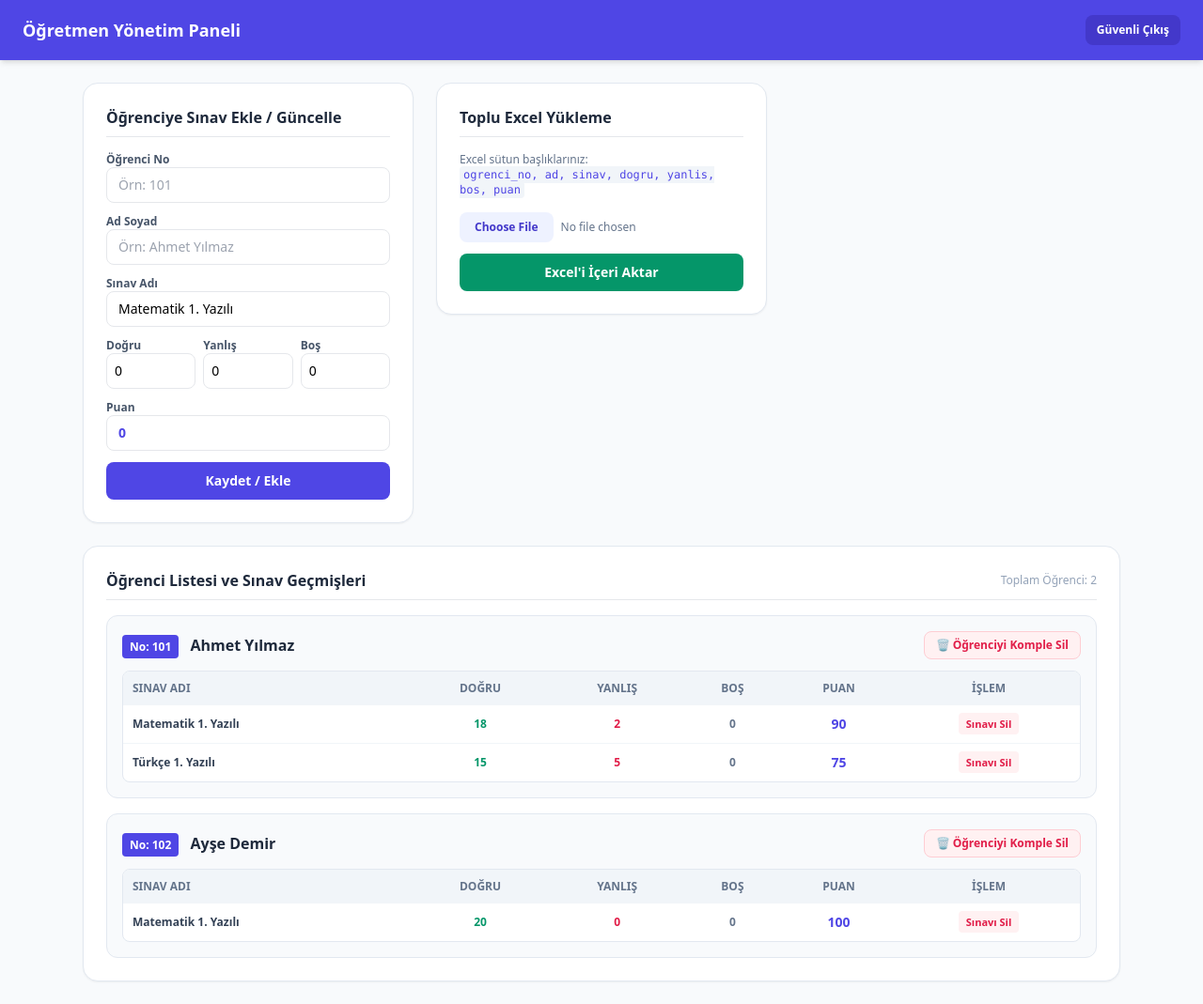
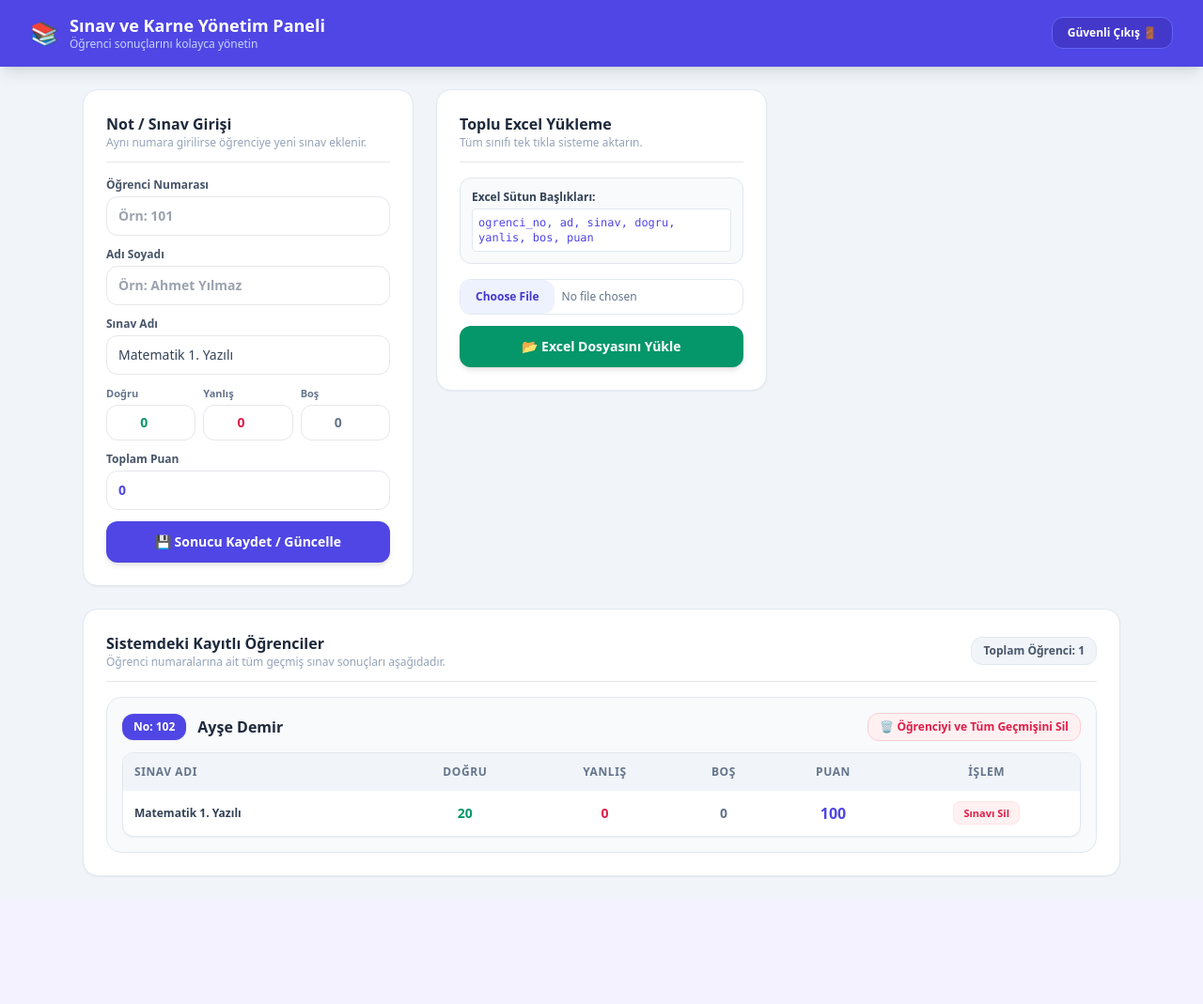
Before and after one commit to busrakaradeniz13/sinav-sistemi, a Flask app: page /admin in a window 1280 px wide. Shown: the whole page at 94% size. After the commit the page ends 934 px from the top, so only its background shows below. Run offline with Flask 3, Linux system fonts and the light colour scheme; the visitor is signed in with stand-in values (Sample User, id 1); some libraries are stand-ins or nearby versions.

Commit message:
Update admin.html

```diff
--- a/templates/admin.html
+++ b/templates/admin.html
@@ -6,19 +6,22 @@
     <title>Öğretmen Yönetim Paneli</title>
     <script src="https://cdn.tailwindcss.com"></script>
 </head>
-<body class="bg-slate-50 min-h-screen">
+<body class="bg-slate-100 min-h-screen font-sans">
 
     {% if not giris_yapildi %}
     <!-- GİRİŞ EKRANI -->
     <div class="min-h-screen flex items-center justify-center p-4">
         <div class="w-full max-w-sm bg-white rounded-2xl shadow-xl p-8 border border-slate-200">
-            <h2 class="text-2xl font-bold text-center text-slate-800 mb-2">Öğretmen Paneli</h2>
-            <p class="text-xs text-center text-slate-500 mb-6">Yönetici paneline erişmek için şifrenizi girin.</p>
+            <div class="text-center mb-6">
+                <span class="text-3xl">👩‍🏫</span>
+                <h2 class="text-2xl font-bold text-slate-800 mt-2">Öğretmen Paneli</h2>
+                <p class="text-xs text-slate-500 mt-1">Yönetim paneline erişmek için şifrenizi girin.</p>
+            </div>
 
             {% with messages = get_flashed_messages(with_categories=true) %}
                 {% if messages %}
                     {% for category, message in messages %}
-                        <div class="mb-4 p-3 bg-rose-50 text-rose-700 text-xs rounded-xl text-center font-semibold">
+                        <div class="mb-4 p-3 bg-rose-50 text-rose-700 text-xs rounded-xl text-center font-semibold border border-rose-100">
                             {{ message }}
                         </div>
                     {% endfor %}
@@ -27,9 +30,9 @@
 
             <form method="POST" class="space-y-4">
                 <div>
-                    <label class="block text-xs font-semibold text-slate-600 uppercase mb-1">Giriş Şifresi</label>
-                    <input type="password" name="sifre" placeholder="••••" required
-                        class="w-full px-4 py-3 rounded-xl border border-slate-300 focus:outline-none focus:ring-2 focus:ring-indigo-500 text-center font-bold text-lg">
+                    <label class="block text-xs font-semibold text-slate-600 uppercase mb-1">Yönetici Şifresi</label>
+                    <input type="password" name="sifre" placeholder="••••" required autofocus
+                        class="w-full px-4 py-3 rounded-xl border border-slate-300 focus:outline-none focus:ring-2 focus:ring-indigo-500 text-center font-bold text-lg tracking-widest">
                 </div>
                 <button type="submit"
                     class="w-full bg-indigo-600 hover:bg-indigo-700 text-white font-semibold py-3 rounded-xl transition duration-200 shadow-md">
@@ -41,9 +44,17 @@
 
     {% else %}
     <!-- YÖNETİM PANELİ -->
-    <nav class="bg-indigo-600 text-white px-6 py-4 flex justify-between items-center shadow-md">
-        <h1 class="text-lg font-bold">Öğretmen Yönetim Paneli</h1>
-        <a href="/admin/cikis" class="text-xs bg-indigo-700 hover:bg-indigo-800 px-3 py-2 rounded-lg font-semibold transition">Güvenli Çıkış</a>
+    <nav class="bg-indigo-600 text-white px-8 py-4 flex justify-between items-center shadow-lg">
+        <div class="flex items-center space-x-3">
+            <span class="text-2xl">📚</span>
+            <div>
+                <h1 class="text-lg font-bold leading-tight">Sınav ve Karne Yönetim Paneli</h1>
+                <p class="text-xs text-indigo-200">Öğrenci sonuçlarını kolayca yönetin</p>
+            </div>
+        </div>
+        <a href="/admin/cikis" class="text-xs bg-indigo-700 hover:bg-indigo-800 px-4 py-2 rounded-xl font-semibold transition border border-indigo-500">
+            Güvenli Çıkış 🚪
+        </a>
     </nav>
 
     <div class="max-w-6xl mx-auto p-6 space-y-6">
@@ -51,7 +62,8 @@
         {% with messages = get_flashed_messages(with_categories=true) %}
             {% if messages %}
                 {% for category, message in messages %}
-                    <div class="p-4 rounded-xl text-sm font-semibold bg-emerald-100 text-emerald-800 border border-emerald-200">
+                    <div class="p-4 rounded-xl text-sm font-semibold shadow-sm border
+                        {% if category == 'success' %}bg-emerald-50 text-emerald-800 border-emerald-200{% else %}bg-blue-50 text-blue-800 border-blue-200{% endif %}">
                         {{ message }}
                     </div>
                 {% endfor %}
@@ -61,106 +73,126 @@
         <div class="grid grid-cols-1 md:grid-cols-3 gap-6">
 
             <!-- ÖĞRENCİ / SINAV EKLEME FORMU -->
-            <div class="bg-white p-6 rounded-2xl shadow-sm border border-slate-200">
-                <h2 class="text-md font-bold text-slate-800 mb-4 pb-2 border-b">Öğrenciye Sınav Ekle / Güncelle</h2>
+            <div class="bg-white p-6 rounded-2xl shadow-sm border border-slate-200 h-fit space-y-4">
+                <div class="border-b pb-3">
+                    <h2 class="text-md font-bold text-slate-800">Not / Sınav Girişi</h2>
+                    <p class="text-xs text-slate-400">Aynı numara girilirse öğrenciye yeni sınav eklenir.</p>
+                </div>
+
                 <form action="/admin/kaydet" method="POST" class="space-y-3">
                     <div>
-                        <label class="block text-xs font-semibold text-slate-600">Öğrenci No</label>
-                        <input type="text" name="ogrenci_no" placeholder="Örn: 101" required class="w-full px-3 py-2 border rounded-lg text-sm">
+                        <label class="block text-xs font-semibold text-slate-600 mb-1">Öğrenci Numarası</label>
+                        <input type="text" name="ogrenci_no" placeholder="Örn: 101" required class="w-full px-3 py-2.5 border rounded-xl text-sm font-bold text-slate-700 focus:ring-2 focus:ring-indigo-500 outline-none">
                     </div>
                     <div>
-                        <label class="block text-xs font-semibold text-slate-600">Ad Soyad</label>
-                        <input type="text" name="ad" placeholder="Örn: Ahmet Yılmaz" required class="w-full px-3 py-2 border rounded-lg text-sm">
+                        <label class="block text-xs font-semibold text-slate-600 mb-1">Adı Soyadı</label>
+                        <input type="text" name="ad" placeholder="Örn: Ahmet Yılmaz" required class="w-full px-3 py-2.5 border rounded-xl text-sm font-semibold text-slate-700 focus:ring-2 focus:ring-indigo-500 outline-none">
                     </div>
                     <div>
-                        <label class="block text-xs font-semibold text-slate-600">Sınav Adı</label>
-                        <input type="text" name="sinav" value="Matematik 1. Yazılı" required class="w-full px-3 py-2 border rounded-lg text-sm">
+                        <label class="block text-xs font-semibold text-slate-600 mb-1">Sınav Adı</label>
+                        <input type="text" name="sinav" value="Matematik 1. Yazılı" required class="w-full px-3 py-2.5 border rounded-xl text-sm text-slate-700 focus:ring-2 focus:ring-indigo-500 outline-none">
                     </div>
+
                     <div class="grid grid-cols-3 gap-2">
                         <div>
-                            <label class="block text-xs font-semibold text-slate-600">Doğru</label>
-                            <input type="number" name="dogru" value="0" class="w-full px-2 py-2 border rounded-lg text-sm">
+                            <label class="block text-[11px] font-semibold text-slate-500 mb-1">Doğru</label>
+                            <input type="number" name="dogru" value="0" min="0" class="w-full px-2 py-2 border rounded-xl text-center text-sm font-bold text-emerald-600 focus:ring-2 focus:ring-indigo-500 outline-none">
                         </div>
                         <div>
-                            <label class="block text-xs font-semibold text-slate-600">Yanlış</label>
-                            <input type="number" name="yanlis" value="0" class="w-full px-2 py-2 border rounded-lg text-sm">
+                            <label class="block text-[11px] font-semibold text-slate-500 mb-1">Yanlış</label>
+                            <input type="number" name="yanlis" value="0" min="0" class="w-full px-2 py-2 border rounded-xl text-center text-sm font-bold text-rose-600 focus:ring-2 focus:ring-indigo-500 outline-none">
                         </div>
                         <div>
-                            <label class="block text-xs font-semibold text-slate-600">Boş</label>
-                            <input type="number" name="bos" value="0" class="w-full px-2 py-2 border rounded-lg text-sm">
+                            <label class="block text-[11px] font-semibold text-slate-500 mb-1">Boş</label>
+                            <input type="number" name="bos" value="0" min="0" class="w-full px-2 py-2 border rounded-xl text-center text-sm font-bold text-slate-500 focus:ring-2 focus:ring-indigo-500 outline-none">
                         </div>
                     </div>
+
                     <div>
-                        <label class="block text-xs font-semibold text-slate-600">Puan</label>
-                        <input type="number" name="puan" value="0" class="w-full px-3 py-2 border rounded-lg text-sm font-bold text-indigo-600">
+                        <label class="block text-xs font-semibold text-slate-600 mb-1">Toplam Puan</label>
+                        <input type="number" name="puan" value="0" min="0" max="100" class="w-full px-3 py-2.5 border rounded-xl text-sm font-bold text-indigo-600 focus:ring-2 focus:ring-indigo-500 outline-none">
                     </div>
-                    <button type="submit" class="w-full bg-indigo-600 text-white py-2.5 rounded-lg text-sm font-semibold hover:bg-indigo-700 transition">
-                        Kaydet / Ekle
+
+                    <button type="submit" class="w-full bg-indigo-600 hover:bg-indigo-700 text-white py-3 rounded-xl text-sm font-semibold transition shadow-md">
+                        💾 Sonucu Kaydet / Güncelle
                     </button>
                 </form>
             </div>
 
-            <!-- EXCEL YÜKLEME -->
+            <!-- EXCEL İLE TOPLU YÜKLEME -->
             <div class="bg-white p-6 rounded-2xl shadow-sm border border-slate-200 h-fit space-y-4">
-                <h2 class="text-md font-bold text-slate-800 pb-2 border-b">Toplu Excel Yükleme</h2>
-                <p class="text-xs text-slate-500">Excel sütun başlıklarınız:<br>
-                <code class="bg-slate-100 px-1 py-0.5 rounded text-indigo-600 font-mono">ogrenci_no, ad, sinav, dogru, yanlis, bos, puan</code></p>
+                <div class="border-b pb-3">
+                    <h2 class="text-md font-bold text-slate-800">Toplu Excel Yükleme</h2>
+                    <p class="text-xs text-slate-400">Tüm sınıfı tek tıkla sisteme aktarın.</p>
+                </div>
+
+                <div class="bg-slate-50 p-3 rounded-xl border border-slate-200 text-xs text-slate-600 space-y-1">
+                    <p class="font-semibold text-slate-700">Excel Sütun Başlıkları:</p>
+                    <code class="text-indigo-600 font-mono block bg-white p-1.5 rounded border border-slate-200">ogrenci_no, ad, sinav, dogru, yanlis, bos, puan</code>
+                </div>
 
                 <form action="/admin/excel-yukle" method="POST" enctype="multipart/form-data" class="space-y-3">
                     <input type="file" name="excel_dosya" accept=".xlsx, .csv" required
-                        class="w-full text-xs text-slate-500 file:mr-2 file:py-2 file:px-4 file:rounded-lg file:border-0 file:text-xs file:font-semibold file:bg-indigo-50 file:text-indigo-700 hover:file:bg-indigo-100">
-                    <button type="submit" class="w-full bg-emerald-600 text-white py-2.5 rounded-lg text-sm font-semibold hover:bg-emerald-700 transition">
-                        Excel'i İçeri Aktar
+                        class="w-full text-xs text-slate-500 file:mr-2 file:py-2.5 file:px-4 file:rounded-xl file:border-0 file:text-xs file:font-semibold file:bg-indigo-50 file:text-indigo-700 hover:file:bg-indigo-100 cursor-pointer border border-slate-200 rounded-xl">
+                    <button type="submit" class="w-full bg-emerald-600 hover:bg-emerald-700 text-white py-3 rounded-xl text-sm font-semibold transition shadow-md">
+                        📂 Excel Dosyasını Yükle
                     </button>
                 </form>
             </div>
 
-            <!-- ÖĞRENCİLER VE TÜM GEÇMİŞİ LİSTESİ -->
-            <div class="md:col-span-3 bg-white p-6 rounded-2xl shadow-sm border border-slate-200">
-                <div class="flex justify-between items-center mb-4 pb-2 border-b">
-                    <h2 class="text-md font-bold text-slate-800">Öğrenci Listesi ve Sınav Geçmişleri</h2>
-                    <span class="text-xs text-slate-400">Toplam Öğrenci: {{ veriler|length }}</span>
+            <!-- ÖĞRENCİ LİSTESİ VE KARNELERİ -->
+            <div class="md:col-span-3 bg-white p-6 rounded-2xl shadow-sm border border-slate-200 space-y-4">
+                <div class="flex justify-between items-center border-b pb-3">
+                    <div>
+                        <h2 class="text-md font-bold text-slate-800">Sistemdeki Kayıtlı Öğrenciler</h2>
+                        <p class="text-xs text-slate-400">Öğrenci numaralarına ait tüm geçmiş sınav sonuçları aşağıdadır.</p>
+                    </div>
+                    <span class="text-xs bg-slate-100 text-slate-600 px-3 py-1.5 rounded-xl font-bold border border-slate-200">
+                        Toplam Öğrenci: {{ veriler|length }}
+                    </span>
                 </div>
 
                 <div class="space-y-4">
                     {% for no, bilgi in veriler.items() %}
-                    <div class="p-4 bg-slate-50 border border-slate-200 rounded-xl space-y-3">
-                        <!-- Öğrenci Bilgi Başlığı -->
-                        <div class="flex justify-between items-center">
-                            <div>
-                                <span class="text-xs bg-indigo-600 text-white px-2 py-1 rounded font-bold">No: {{ no }}</span>
-                                <span class="text-base font-bold text-slate-800 ml-2">{{ bilgi.ad }}</span>
+                    <div class="p-4 bg-slate-50 border border-slate-200 rounded-2xl space-y-3">
+                        <!-- Öğrenci Üst Bilgi Satırı -->
+                        <div class="flex flex-col sm:flex-row justify-between items-start sm:items-center gap-2">
+                            <div class="flex items-center space-x-3">
+                                <span class="bg-indigo-600 text-white text-xs font-bold px-3 py-1.5 rounded-xl shadow-sm">No: {{ no }}</span>
+                                <span class="text-base font-bold text-slate-800">{{ bilgi.ad }}</span>
                             </div>
-                            <a href="/admin/ogrenci-sil/{{ no }}" onclick="return confirm('Bu öğrenciyi ve TÜM sınav geçmişini silmek istediğinize emin misiniz?')"
-                               class="text-xs bg-rose-50 text-rose-600 px-3 py-1.5 rounded-lg hover:bg-rose-100 font-semibold border border-rose-200">
-                               🗑️ Öğrenciyi Komple Sil
+                            <a href="/admin/ogrenci-sil/{{ no }}" onclick="return confirm('{{ bilgi.ad }} adlı öğrenciyi ve TÜM sınav geçmişini silmek istediğinize emin misiniz?')"
+                               class="text-xs bg-rose-50 text-rose-600 hover:bg-rose-100 px-3 py-1.5 rounded-xl font-semibold transition border border-rose-200">
+                               🗑️ Öğrenciyi ve Tüm Geçmişini Sil
                             </a>
                         </div>
 
-                        <!-- Öğrencinin Sınavları Tablosu -->
-                        <div class="overflow-x-auto bg-white rounded-lg border border-slate-200">
+                        <!-- Öğrencinin Sınav Tablosu -->
+                        <div class="overflow-x-auto bg-white rounded-xl border border-slate-200 shadow-sm">
                             <table class="w-full text-left text-xs text-slate-600">
-                                <thead class="bg-slate-100 text-slate-500 uppercase font-semibold">
+                                <thead class="bg-slate-100 text-slate-500 uppercase font-bold tracking-wider">
                                     <tr>
-                                        <th class="p-2.5">Sınav Adı</th>
-                                        <th class="p-2.5 text-center">Doğru</th>
-                                        <th class="p-2.5 text-center">Yanlış</th>
-                                        <th class="p-2.5 text-center">Boş</th>
-                                        <th class="p-2.5 text-center">Puan</th>
-                                        <th class="p-2.5 text-center">İşlem</th>
+                                        <th class="p-3">Sınav Adı</th>
+                                        <th class="p-3 text-center">Doğru</th>
+                                        <th class="p-3 text-center">Yanlış</th>
+                                        <th class="p-3 text-center">Boş</th>
+                                        <th class="p-3 text-center">Puan</th>
+                                        <th class="p-3 text-center">İşlem</th>
                                     </tr>
                                 </thead>
                                 <tbody class="divide-y divide-slate-100">
                                     {% for sinav in bilgi.sinavlar %}
-                                    <tr class="hover:bg-slate-50">
-                                        <td class="p-2.5 font-bold text-slate-700">{{ sinav.sinav }}</td>
-                                        <td class="p-2.5 text-center text-emerald-600 font-bold">{{ sinav.dogru }}</td>
-                                        <td class="p-2.5 text-center text-rose-600 font-bold">{{ sinav.yanlis }}</td>
-                                        <td class="p-2.5 text-center text-slate-500 font-bold">{{ sinav.bos }}</td>
-                                        <td class="p-2.5 text-center text-indigo-600 font-bold text-sm">{{ sinav.puan }}</td>
-                                        <td class="p-2.5 text-center">
+                                    <tr class="hover:bg-slate-50 transition">
+                                        <td class="p-3 font-bold text-slate-700">{{ sinav.sinav }}</td>
+                                        <td class="p-3 text-center text-emerald-600 font-bold text-sm">{{ sinav.dogru }}</td>
+                                        <td class="p-3 text-center text-rose-600 font-bold text-sm">{{ sinav.yanlis }}</td>
+                                        <td class="p-3 text-center text-slate-500 font-bold text-sm">{{ sinav.bos }}</td>
+                                        <td class="p-3 text-center text-indigo-600 font-bold text-base">{{ sinav.puan }}</td>
+                                        <td class="p-3 text-center">
                                             <a href="/admin/sinav-sil/{{ no }}/{{ sinav.sinav }}" onclick="return confirm('Bu sınav sonucunu silmek istediğinize emin misiniz?')"
-                                               class="text-[11px] bg-rose-50 text-rose-600 px-2 py-1 rounded hover:bg-rose-100 font-semibold">Sınavı Sil</a>
+                                               class="text-[11px] bg-rose-50 text-rose-600 hover:bg-rose-100 px-2.5 py-1 rounded-lg font-semibold transition border border-rose-100">
+                                               Sınavı Sil
+                                            </a>
                                         </td>
                                     </tr>
                                     {% endfor %}
```
